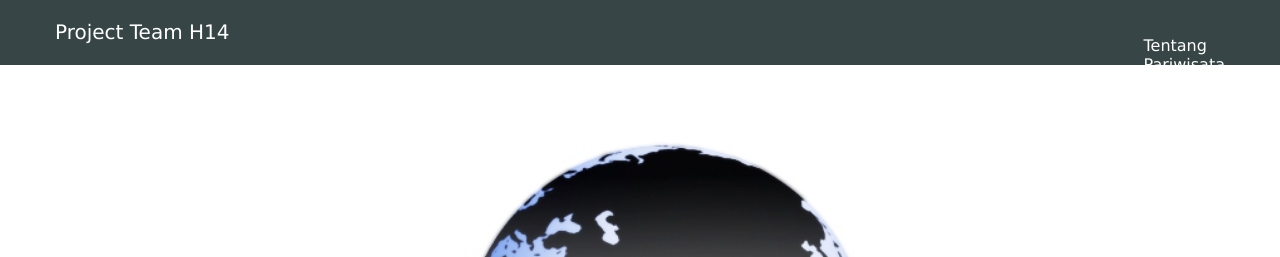
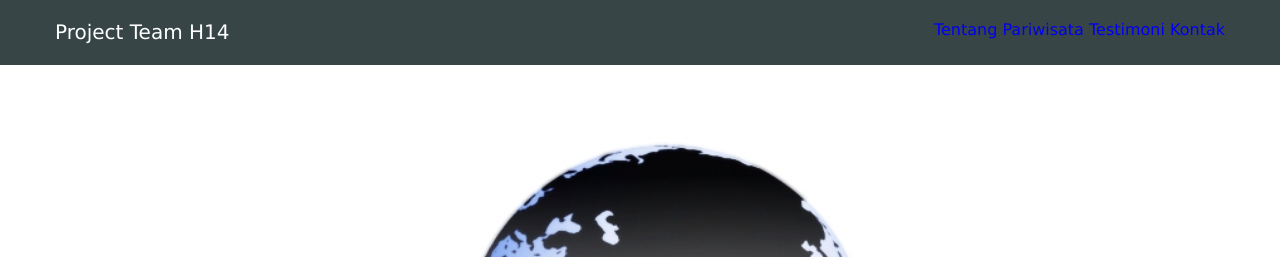
Before and after one commit to hadeID/cobalahh14, a plain HTML site: page index.html in a window 1280 px wide. Shown: the top 257 px of the page. Drawn offline with Linux system fonts and the light colour scheme.

Commit message:
Update index.html

```diff
--- a/index.html
+++ b/index.html
@@ -25,12 +25,10 @@
                 <span>Project Team H14</span>
             </div>
             <div class="judul-kanan">
-                <ul>
-                    <li>Tentang</li>
-                    <li>Pariwisata</li>
-                    <li>Testimoni</li>
-                    <li>Kontak</li>
-                </ul>
+                <a href="#">Tentang</a>
+                <a href="#">Pariwisata</a>
+                <a href="#">Testimoni</a>
+                <a href="#">Kontak</a>
             </div>
         </div>
     </div>
```
